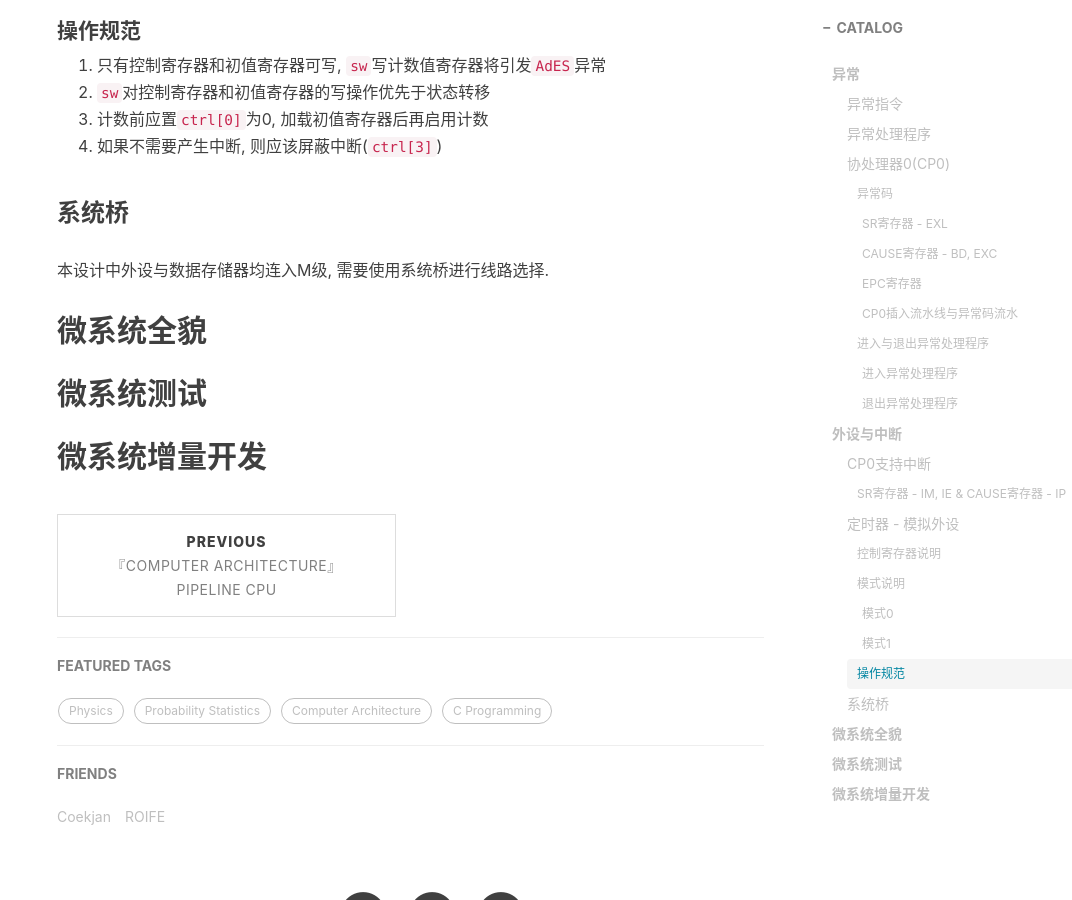
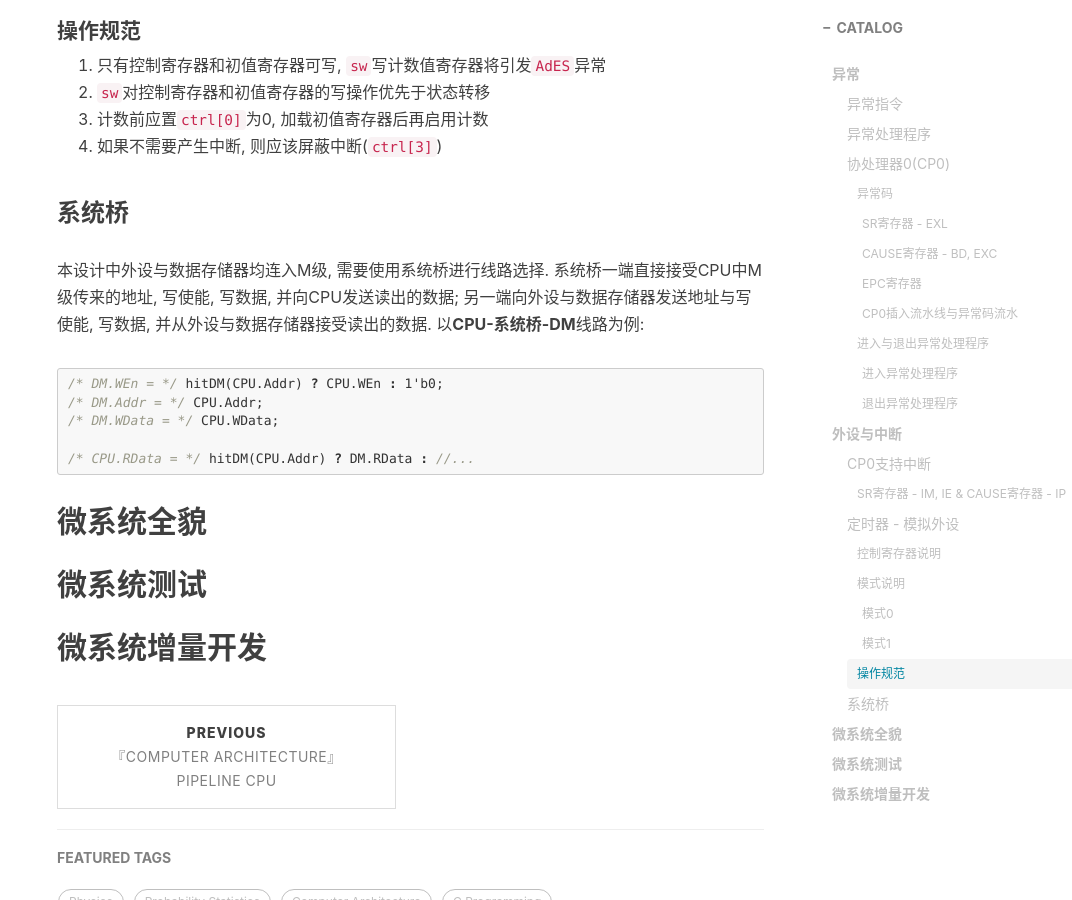
Before and after one commit to Coekjan/coekjan.github.io, a Jekyll site: the page built from _posts/Computer-Architecture/2021-01-27-Micro-System.md, in a window 1280 px wide and 900 px high, scrolled down 7884 px. Shown: the whole window, without its empty margins (208-1280 px from the left). Built offline with Jekyll 4.4.1, drawn with Linux system fonts in a browser that asks for light colours; nearby versions of some CDN libraries; comment, search, counter and statistics services are not loaded.

Commit message:
Update 2021-01-27-Micro-System.md

````diff
--- a/_posts/Computer-Architecture/2021-01-27-Micro-System.md
+++ b/_posts/Computer-Architecture/2021-01-27-Micro-System.md
@@ -346,7 +346,15 @@ assign Irq = HardwareIntRq | ExceptionIrq;
 
 ### 系统桥
 
-本设计中外设与数据存储器均连入M级, 需要使用系统桥进行线路选择.
+本设计中外设与数据存储器均连入M级, 需要使用系统桥进行线路选择. 系统桥一端直接接受CPU中M级传来的地址, 写使能, 写数据, 并向CPU发送读出的数据; 另一端向外设与数据存储器发送地址与写使能, 写数据, 并从外设与数据存储器接受读出的数据. 以**CPU-系统桥-DM**线路为例:
+
+```verilog
+/* DM.WEn = */ hitDM(CPU.Addr) ? CPU.WEn : 1'b0;
+/* DM.Addr = */ CPU.Addr;
+/* DM.WData = */ CPU.WData;
+
+/* CPU.RData = */ hitDM(CPU.Addr) ? DM.RData : //...
+```
 
 ## 微系统全貌
 
````
